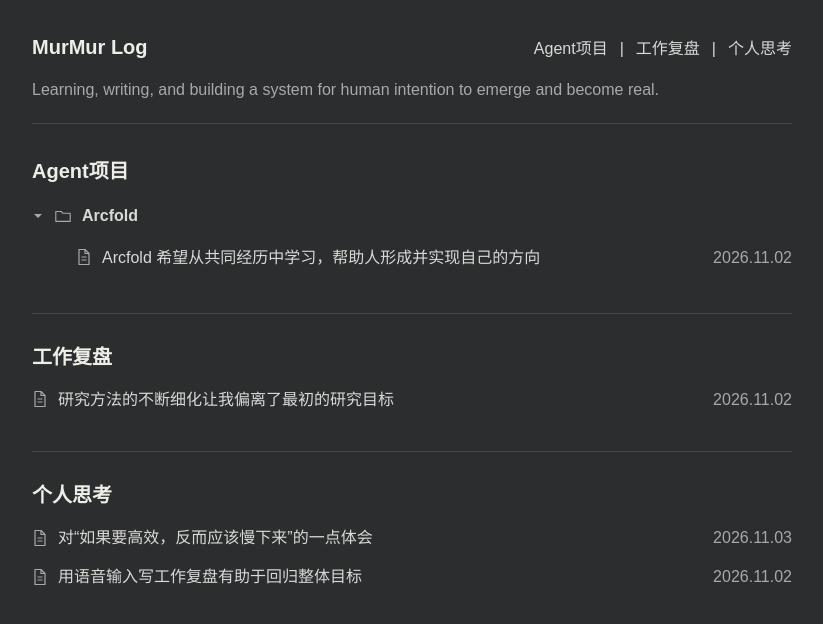
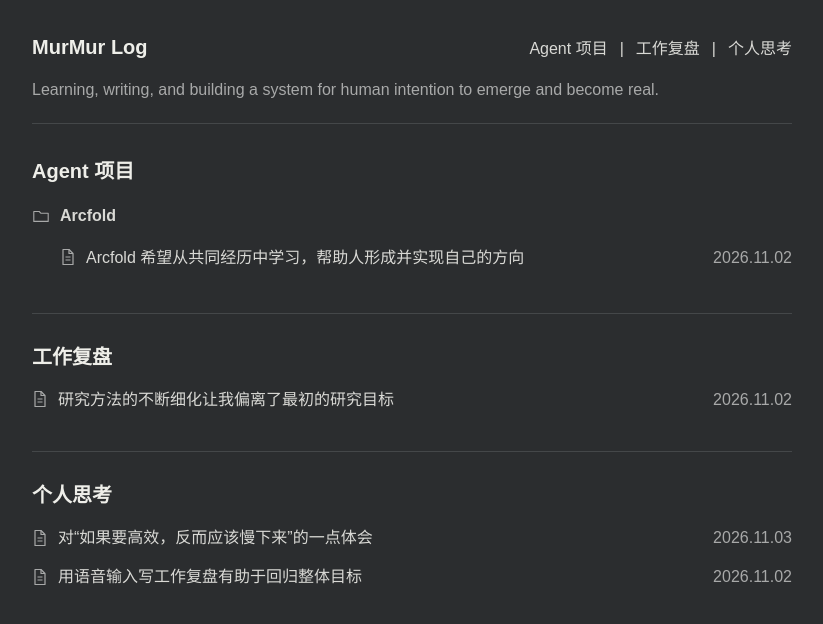
Before and after one commit to murmurwang/murmur-log, a Next.js app: page / in a window 1280 px wide. Shown: the top 624 px of the page, without its empty margins (228-1051 px from the left). Built offline with nearby package versions, Linux system fonts and the light colour scheme.

Commit message:
Show project articles without collapsing and space section label

```diff
--- a/app/components/Sections.tsx
+++ b/app/components/Sections.tsx
@@ -14,7 +14,7 @@ export const arcfoldArticles: Article[] = [{
 }];
 
 export const sections: Section[] = [
-  { id: "projects", title: "Agent项目", kind: "projects", items: [{ title: "Arcfold", href: "/projects/arcfold/", articles: arcfoldArticles }] },
+  { id: "projects", title: "Agent 项目", kind: "projects", items: [{ title: "Arcfold", href: "/projects/arcfold/", articles: arcfoldArticles }] },
   { id: "reviews", title: "工作复盘", kind: "articles", items: [{ title: "研究方法的不断细化让我偏离了最初的研究目标", href: "/posts/work-review-1102/", date: "2026-11-02" }] },
   { id: "thoughts", title: "个人思考", kind: "articles", items: [{ title: "对“如果要高效，反而应该慢下来”的一点体会", href: "/posts/working-mindfully/", date: "2026-11-03" }, { title: "用语音输入写工作复盘有助于回归整体目标", href: "/posts/finding-direction-through-writing/", date: "2026-11-02" }] },
 ];
@@ -31,13 +31,10 @@ export function ArticleItems({ items }: { items: Article[] }) {
 export function SectionItems({ section }: { section: Section }) {
   if (section.kind === "projects") {
     return <div>{section.items.map((project) => (
-      <details className="project-toggle" open key={project.href}>
-        <summary className="project-row">
-          <svg className="project-chevron" width="12" height="12" viewBox="0 0 12 12" aria-hidden="true"><path d="M4 2 8 6 4 10Z" fill="currentColor" /></svg>
-          <Link className="project-link" href={project.href}><ProjectIcon /><span>{project.title}</span></Link>
-        </summary>
+      <div className="project-group" key={project.href}>
+        <Link className="project-row" href={project.href}><ProjectIcon /><span>{project.title}</span></Link>
         <div className="project-children"><ArticleItems items={project.articles} /></div>
-      </details>
+      </div>
     ))}</div>;
   }
   return <ArticleItems items={section.items} />;
--- a/app/components/SiteChrome.tsx
+++ b/app/components/SiteChrome.tsx
@@ -12,7 +12,7 @@ export function SiteHeader({ home = false, section }: { home?: boolean; section?
         <Link className="wordmark" href="/" aria-label="MurMur Log home">MurMur Log</Link>
       )}
       <nav aria-label="栏目导航">
-        <a href={home ? "#projects" : "/#projects"} aria-current={section === "projects" ? "location" : undefined}>Agent项目</a>
+        <a href={home ? "#projects" : "/#projects"} aria-current={section === "projects" ? "location" : undefined}>Agent 项目</a>
         <span aria-hidden="true">|</span>
         <a href={home ? "#reviews" : "/#reviews"} aria-current={section === "reviews" ? "location" : undefined}>工作复盘</a>
         <span aria-hidden="true">|</span>
--- a/app/globals.css
+++ b/app/globals.css
@@ -75,13 +75,9 @@ nav a[aria-current="location"] { color: var(--ink); text-decoration: underline;
 .article-table th:first-child { width: 30%; }
 
 .project-row { display: flex; align-items: center; gap: 10px; padding: 8px 0; font-size: 16px; font-weight: 600; }
-.project-icon, .project-chevron { flex-shrink: 0; color: var(--muted); }
-.project-row { list-style: none; cursor: pointer; }
-.project-row::-webkit-details-marker { display: none; }
-.project-row:focus-visible { outline: 2px solid var(--ink); outline-offset: 4px; }
-.project-toggle[open] > .project-row .project-chevron { transform: rotate(90deg); }
-.project-link { display: inline-flex; align-items: center; gap: 10px; }
-.project-children { padding-left: 44px; padding-bottom: 4px; }
+.project-icon { flex-shrink: 0; color: var(--muted); }
+.project-row { width: fit-content; }
+.project-children { padding-left: 28px; padding-bottom: 4px; }
 .project-description { margin: 12px 0 0; color: var(--muted); }
 .project-articles { margin-top: 10px; padding-top: 24px; border-top: 1px solid var(--rule); }
 .project-articles h2 { margin: 0 0 8px; font-size: 20px; font-weight: 600; color: var(--heading); }
```
Also changed, not shown: 2 other files (tests, documents, lock files or other folders).
